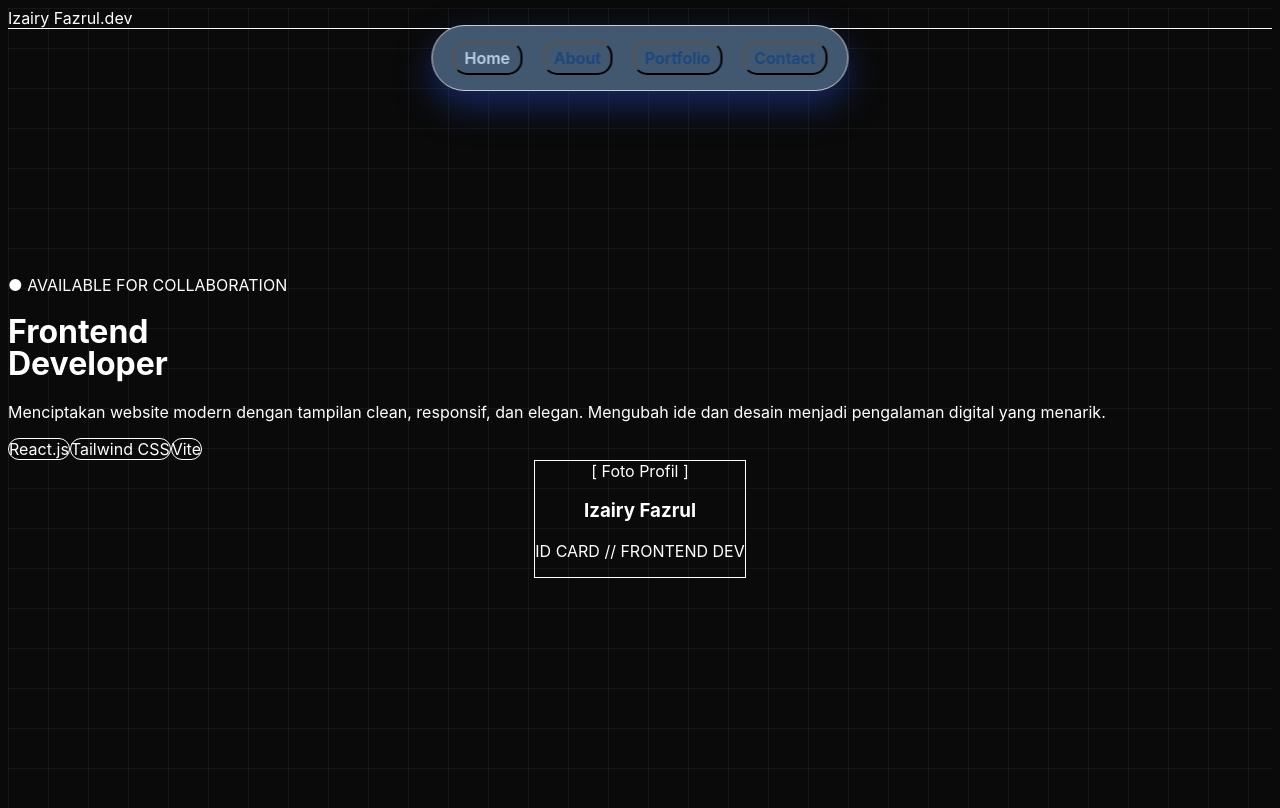
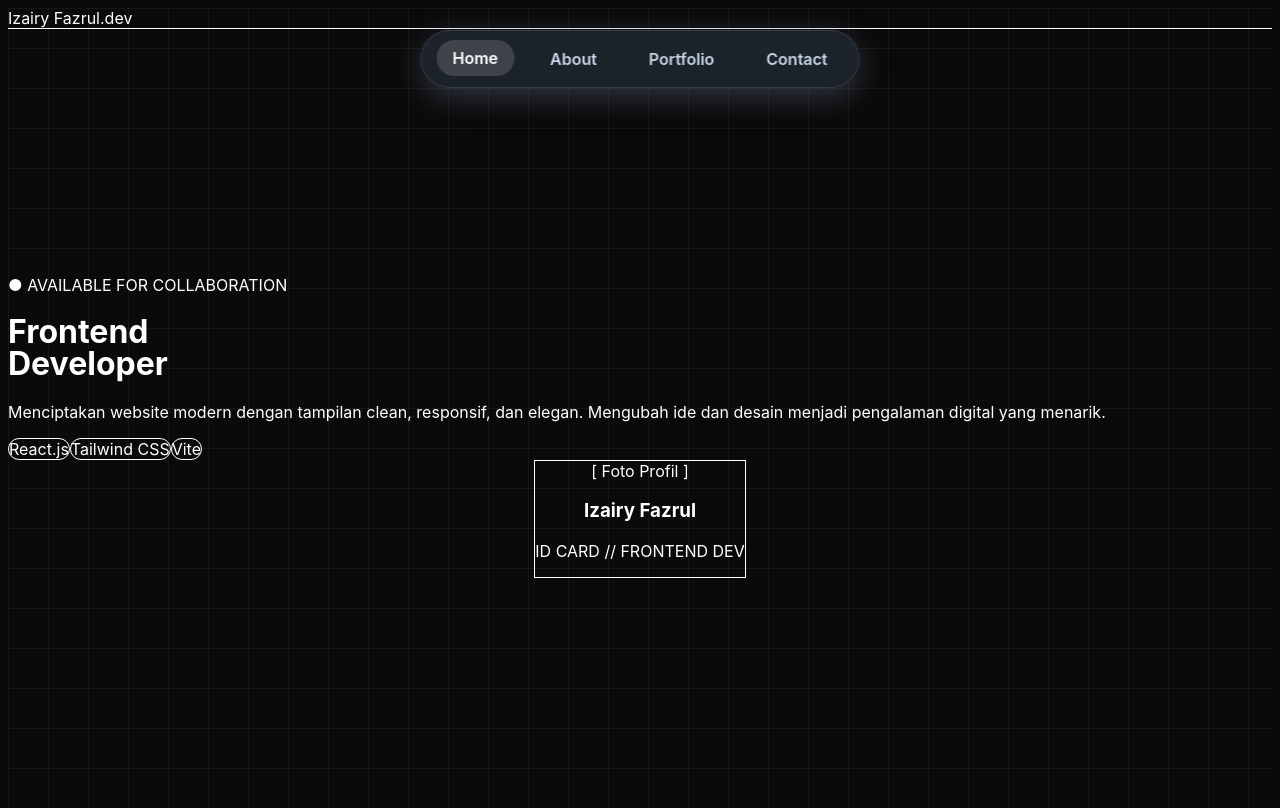
Before and after one commit to pazrol/portfolio, a React (Vite) app: page / in a window 1280 px wide. Shown: the top 808 px of the page. Built offline with nearby package versions, Linux system fonts and the light colour scheme.

Commit message:
Initial commit

```diff
--- a/src/components/Navbar.css
+++ b/src/components/Navbar.css
@@ -1,43 +1,49 @@
-/* Your existing class, updated with flexbox */
 .Navbar {
   position: fixed;
-  top: 25px;
+  top: 30px;
   left: 50%;
   transform: translateX(-50%);
-  padding: 15px 20px;
-  background: #425871; /* Updated to match your color scheme */
-  border-radius: 60px;
-  backdrop-filter: blur(15px);
-  box-shadow: 0 15px 35px rgba(31, 68, 180, 0.5);
-
-  /* ADD THESE TWO LINES to align the buttons horizontally */
+  padding: 10px 15px;
   display: flex;
   gap: 20px;
+  border-radius: 50px;
+
+  /* --- THE LIQUID GLASS EFFECT --- */
+
+  /* 1. Semi-transparent background (converted your #425871 to RGBA with 45% opacity) */
+  background: rgba(51, 65, 80, 0.45);
+
+  /* 2. Blur AND Saturation boost */
+  backdrop-filter: blur(5px) saturate(200%);
+  -webkit-backdrop-filter: blur(5px) saturate(200%); /* Crucial for Safari/iOS */
+
+  /* 3. Subtle white border to create a "glass edge" reflection */
+  border: 1px solid rgba(255, 255, 255, 0.112);
+
+  /* 4. Softened shadow so it looks like it's floating light, not heavy */
+  box-shadow: 0 8px 32px rgba(72, 77, 96, 0.685);
 }
 
-/* New classes for the buttons inside the Navbar */
+/* Updated buttons to match the sleek glass vibe */
 .nav-button {
   background: transparent;
-  border-radius: 15px;
-  color: rgb(
-    27,
-    69,
-    127
-  ); /* A darker gray since your navbar background is 50% white */
+  border: none; /* Removes default button borders if using <button> tags */
+  border-radius: 30px; /* Pill shape looks better on a rounded navbar */
+  color: #c9d8ea; /* Lighter default text to contrast the glass */
   text-transform: capitalize;
   font-weight: 600;
   font-size: 1rem;
   font-family: "Inter", sans-serif;
   cursor: pointer;
-  transition: all 0.1s ease;
-  padding: 5px 10px;
+  transition: all 0.1s ease; /* Smoothed out the transition */
+  padding: 8px 16px; /* Slightly larger clickable area */
 }
 
-.nav-button:hover {
-  color: #bdd1e8;
-  background-color: #506a88; /* Turns black on hover for visibility */
+/* Glassy hover and active states */
+.nav-button:hover,
+.nav-button.active {
+  color: #ffffff;
+  /* Instead of a solid dark color, use a semi-transparent white highlight */
+  background-color: rgba(255, 255, 255, 0.15);
+  transform: translateY(-1px); /* Very subtle lift effect */
 }
-
-.nav-button.active {
-  color: #bdd1e8; /* Active state color */
-}
```
